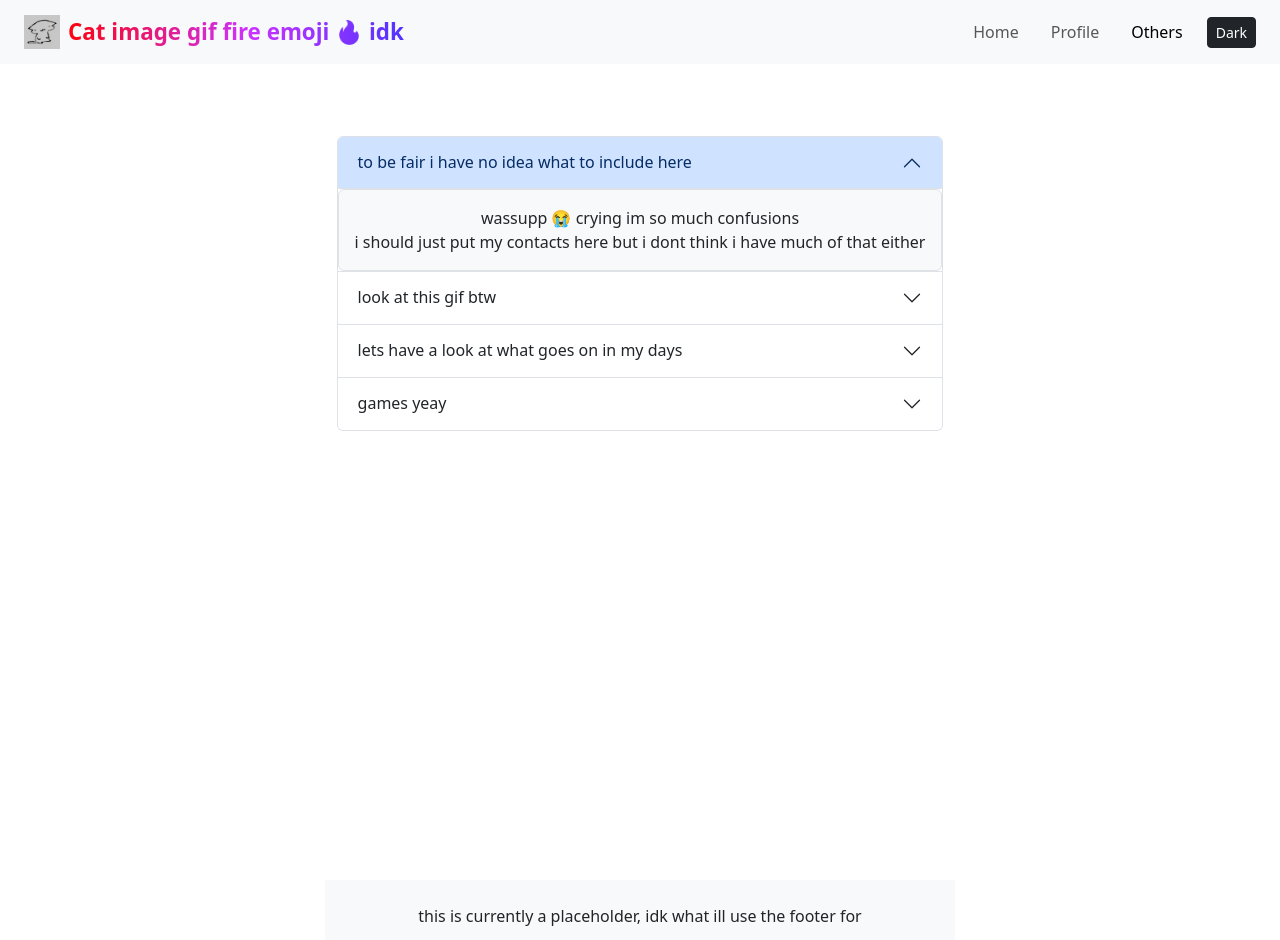
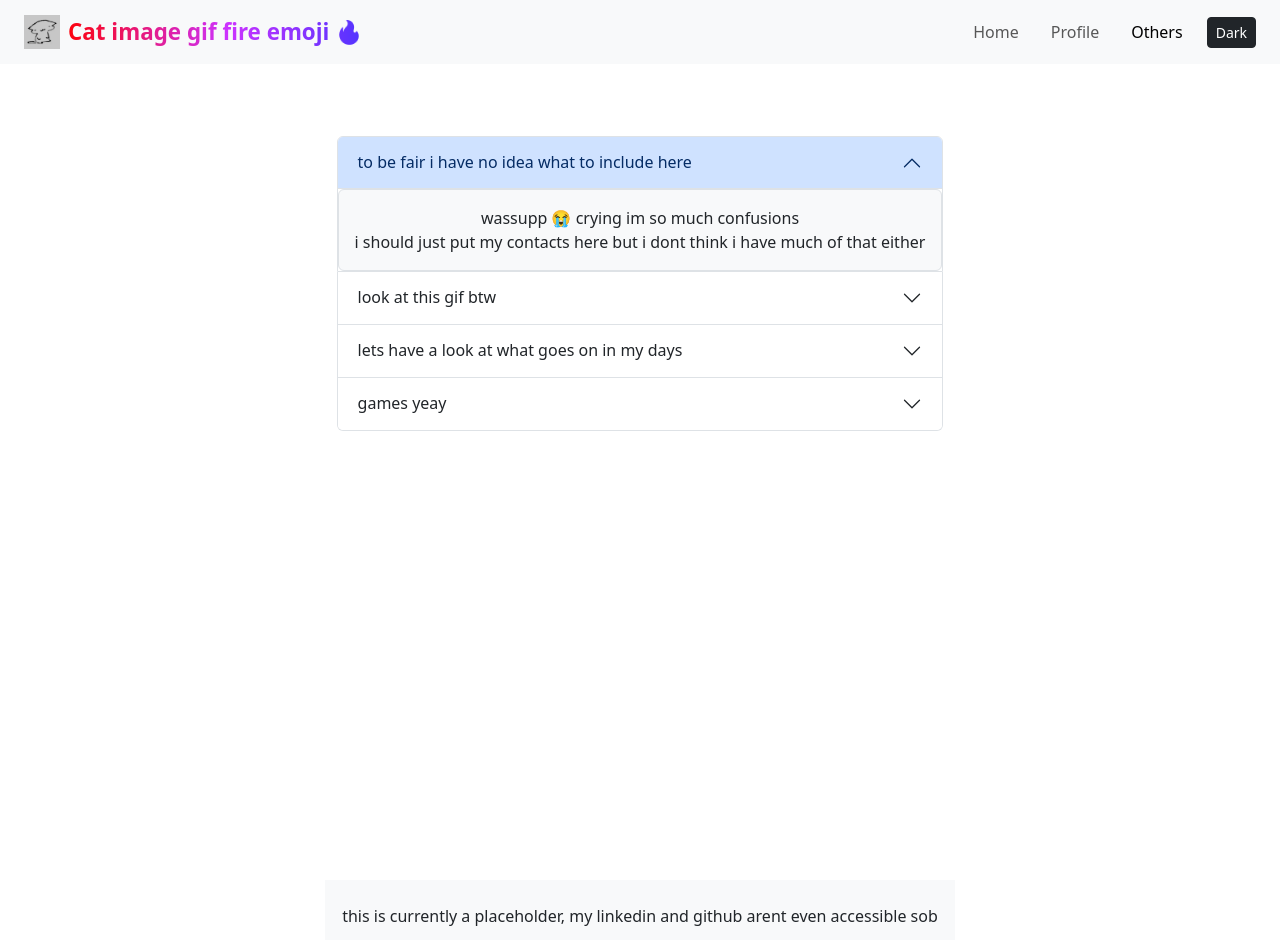
Before and after one commit to ZhawnLopez/ReactPortfolio, a React (Vite) app: page /others in a window 1280 px wide. Shown: the top 940 px of the page. Built offline with nearby package versions, Linux system fonts and the light colour scheme.

Commit message:
“final”

```diff
--- a/src/components/Footer.jsx
+++ b/src/components/Footer.jsx
@@ -16,7 +16,7 @@ export default function Footer({ darkMode }) {
     >
       <div className="container text-center">
         <p className="mb-2">
-          this is currently a placeholder, idk what ill use the footer for
+          this is currently a placeholder, my linkedin and github arent even accessible sob
         </p>
         <p><i>welcome to my footer, select my three page links to go somewhere else yeah</i></p>
 
--- a/src/components/Navbar.jsx
+++ b/src/components/Navbar.jsx
@@ -19,7 +19,7 @@ export default function Navbar({ toggleDarkMode, darkMode }) {
            alt="Cat logo"
            className="navbar-cat"
           />
-         <span className="rainbow-text">Cat image gif fire emoji 🔥 idk</span>
+         <span className="rainbow-text">Cat image gif fire emoji 🔥</span>
         </Link>
 
         <button
```
